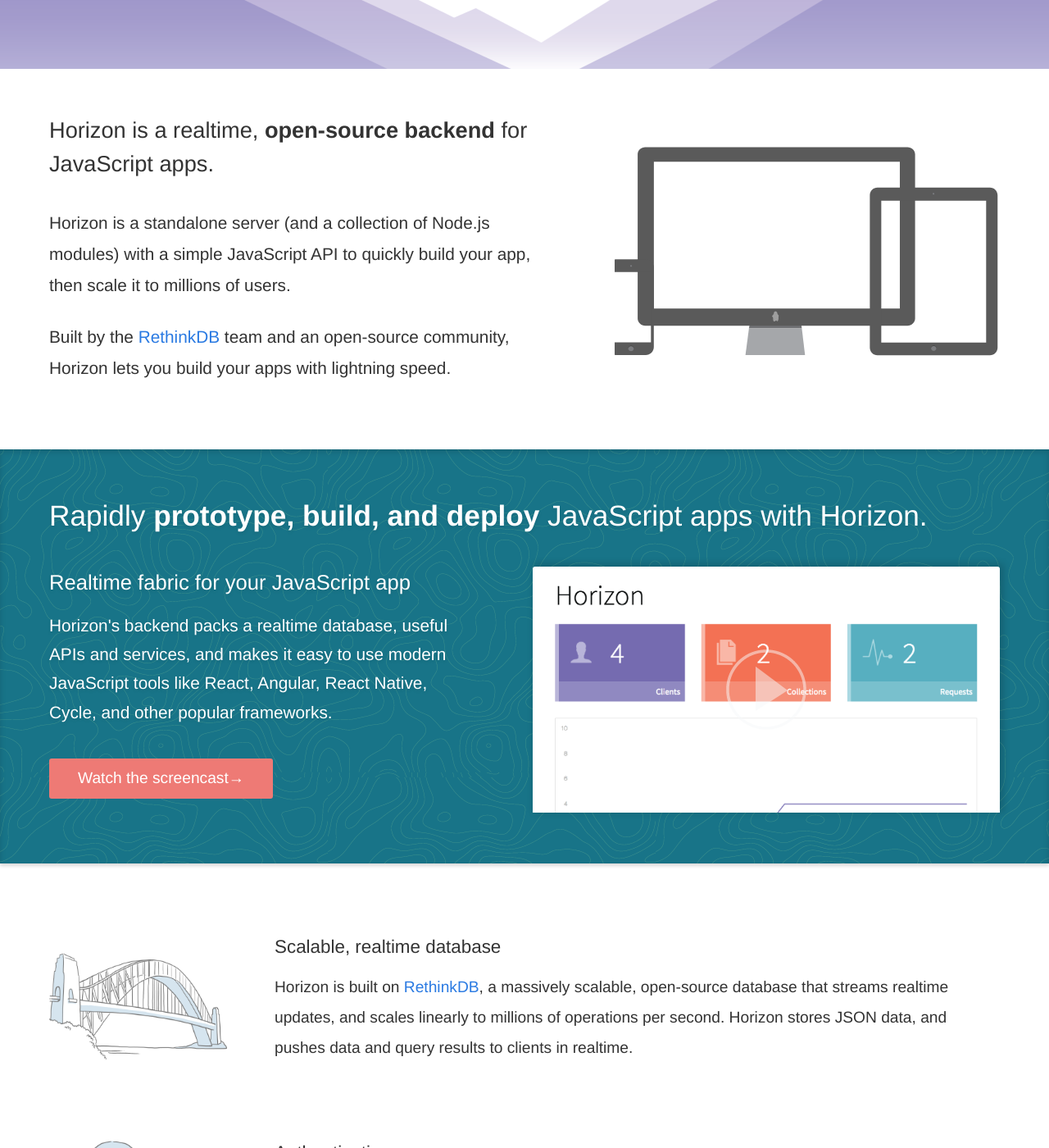
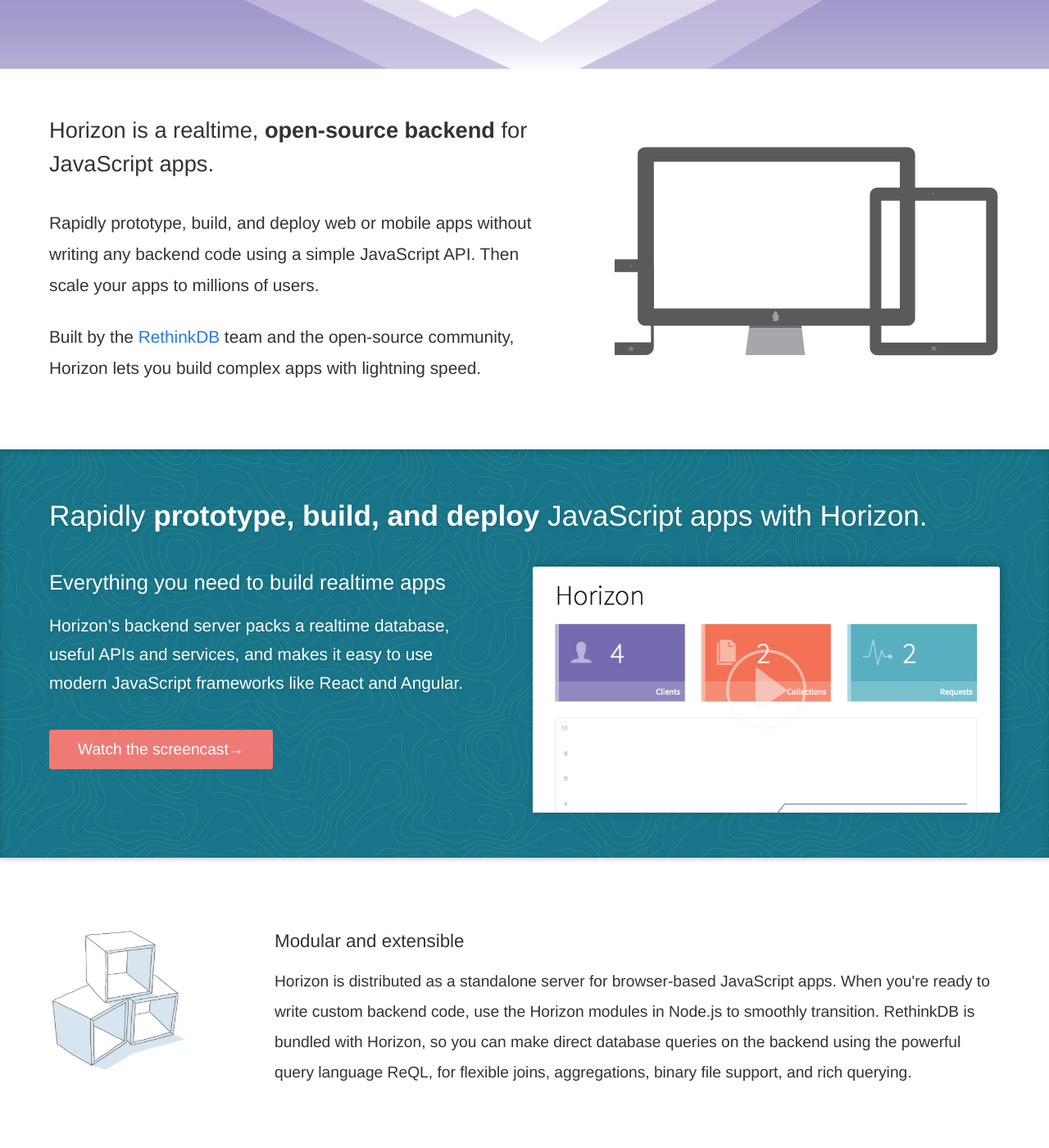
Before and after one commit to idvoretskyi/horizon.io, a Jekyll site: the page built from index.html, in a window 1280 px wide and 1400 px high, scrolled down 441 px. Shown: the whole window at 82% size. Built offline with Jekyll 4.4.1, drawn with Linux system fonts in a browser that asks for light colours; nearby versions of some CDN libraries; some of the changed text lies outside the part shown.

Commit message:
Making some landing page changes

```diff
--- a/index.html
+++ b/index.html
@@ -5,7 +5,7 @@
     <div class="hero-left"></div>
     <div class="hero-center site-container">
         <h1>The realtime JavaScript backend</h1>
-        <h2>Build powerful web and mobile apps that scale.</h2>
+        <h2>Build powerful web and mobile apps that scale</h2>
         <a class="button primary-button" href="/install">Install Horizon <i class="right-arrow white">&rarr;</i></a>
     </div>
     <div class="hero-right"></div>
@@ -17,14 +17,15 @@
         <section class="intro-content">
             <h1>Horizon is a realtime, <strong> open-source backend</strong> for JavaScript apps.</h1>
             <p>
-                Horizon is a standalone server (and a collection of Node.js
-                modules) with a simple JavaScript API to quickly build your
-                app, then scale it to millions of users.
+                Rapidly prototype, build, and deploy web or mobile
+                apps without writing any backend code using a simple
+                JavaScript API. Then scale your apps to millions of
+                users.
             </p>
             <p>
                 Built by the <a href="https://rethinkdb.com">RethinkDB</a>
-                team and an open-source community, Horizon lets you build
-                your apps with lightning speed.
+                team and the open-source community, Horizon lets you build
+                complex apps with lightning speed.
             </p>
         </section>
         <section class="hz-animation">
@@ -46,12 +47,12 @@
         <h1>Rapidly <strong>prototype, build, and deploy</strong> JavaScript apps with Horizon.</h1>
         <div class="screencast-container">
             <section class="screencast-description">
-                <h2>Realtime fabric for your JavaScript app</h2>
+                <h2>Everything you need to build realtime apps</h2>
                 <p>
-                    Horizon's backend packs a realtime database, useful APIs and
-                    services, and makes it easy to use modern JavaScript tools like
-                    React, Angular, React Native, Cycle, and other popular
-                    frameworks.
+                    Horizon's backend server packs a realtime
+                    database, useful APIs and services, and makes it
+                    easy to use modern JavaScript frameworks like
+                    React and Angular.
                 </p>
                 <a class="button primary-button" href="https://www.youtube.com/watch?v=Sb1lH5mvYmU">Watch the screencast<i class="right-arrow">&rarr;</i></a>
             </section>
@@ -66,6 +67,19 @@
 <!-- features -->
 <section class="features">
     <div class="site-container">
+        <article class="modules">
+            <h1>Modular and extensible</h1>
+            <p>
+                Horizon is distributed as a standalone server for
+                browser-based JavaScript apps. When you're ready to
+                write custom backend code, use the Horizon modules in
+                Node.js to smoothly transition. RethinkDB is bundled
+                with Horizon, so you can make direct database queries on
+                the backend using the powerful query language ReQL, for
+                flexible joins, aggregations, binary file support, and
+                rich querying.
+            </p>
+        </article>
         <article class="rethinkdb">
             <h1>Scalable, realtime database</h1>
             <p>
@@ -83,19 +97,6 @@
                 Authenticate users through Facebook, Twitter, Google,
                 GitHub, and other services, and manage user accounts,
                 sessions, and permissions through convenient APIs.
-            </p>
-        </article>
-        <article class="modules">
-            <h1>Modular and extensible</h1>
-            <p>
-                Horizon is distributed as a standalone server for
-                browser-based JavaScript apps. When you're ready to
-                write custom backend code, use the Horizon modules in
-                Node.js to smoothly transition. RethinkDB is bundled
-                with Horizon, so you can make direct database queries on
-                the backend using the powerful query language ReQL, for
-                flexible joins, aggregations, binary file support, and
-                rich querying.
             </p>
         </article>
         <article class="open-source">
```
